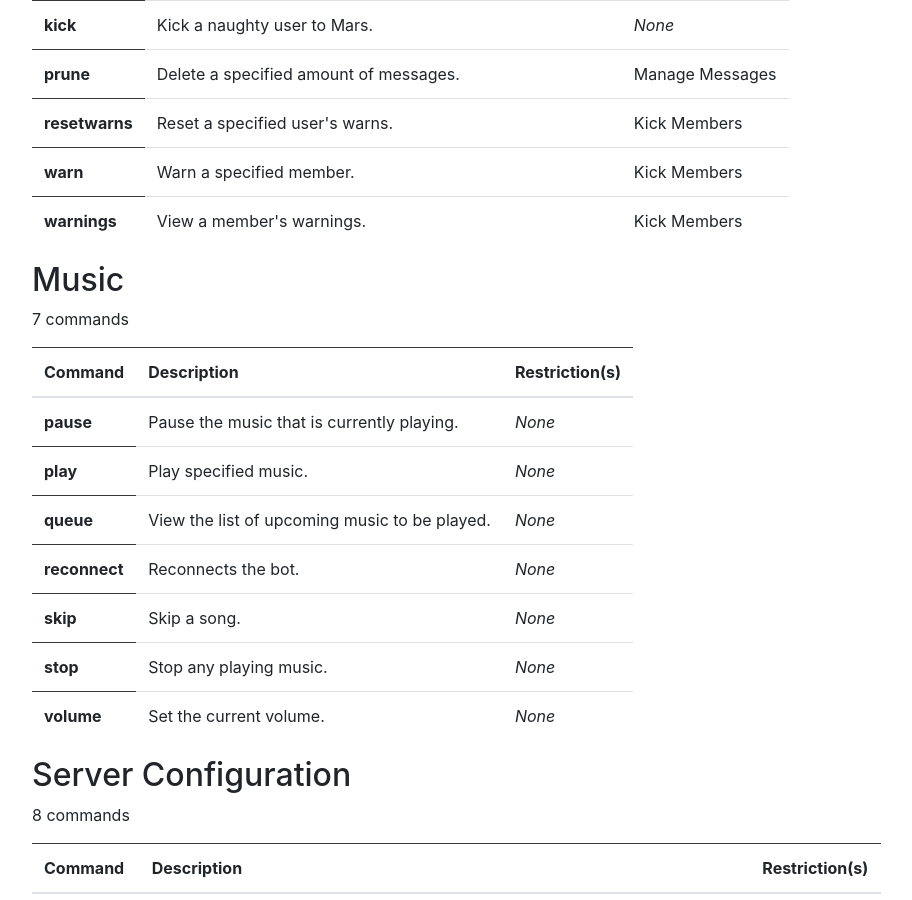
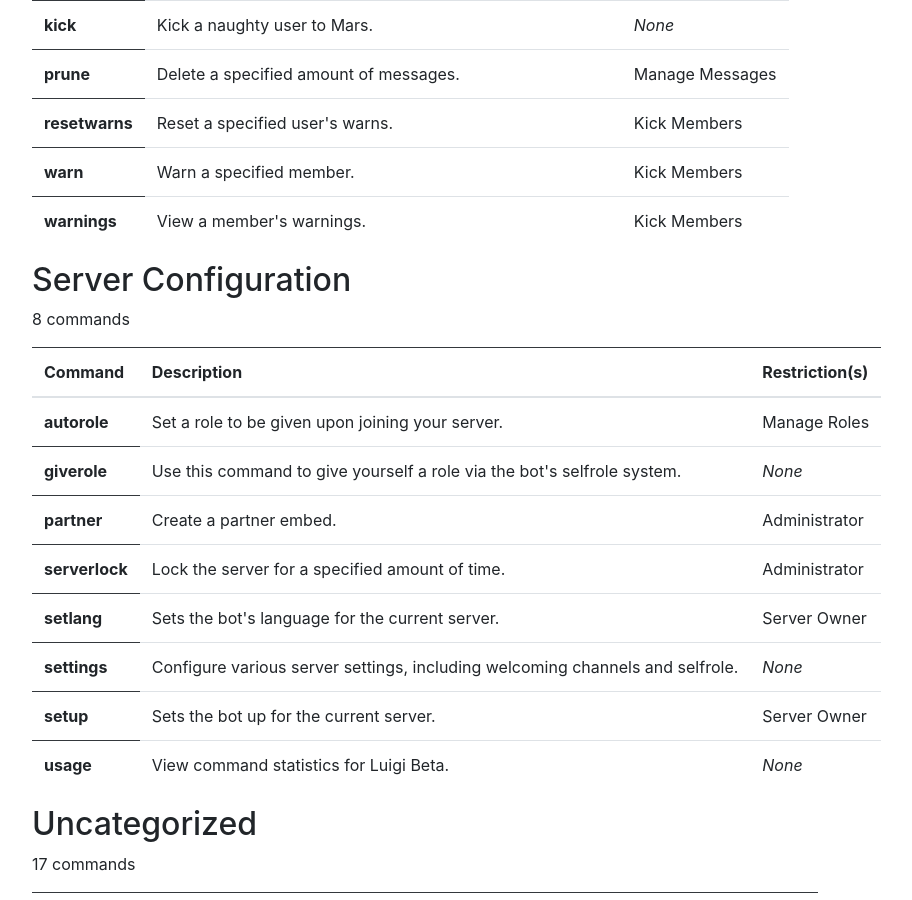
Before and after one commit to luigibeta/luigibeta.github.io, a Jekyll site: the page built from commands.html, in a window 1280 px wide and 900 px high, scrolled down 2842 px. Shown: the whole window, without its empty margins (53-965 px from the left). Built offline with Jekyll 4.4.1, drawn with Linux system fonts in a browser that asks for light colours; nearby versions of some CDN libraries; a style sheet for code colours, icons or effects is not loaded.

Commit message:
Remove music commands from the listing

```diff
--- a/_data/commands.yml
+++ b/_data/commands.yml
@@ -167,34 +167,13 @@
   description: Create a partner embed.
   category: Server Configuration
   restriction: Administrator
-- name: pause
-  description: Pause the music that is currently playing.
-  category: Music
-- name: play
-  description: Play specified music.
-  category: Music
 - name: prune
   description: Delete a specified amount of messages.
   category: Moderation
   restriction: Manage Messages
-- name: queue
-  description: View the list of upcoming music to be played.
-  category: Music
-- name: reconnect
-  description: Reconnects the bot.
-  category: Music
-- name: skip
-  description: Skip a song.
-  category: Music
-- name: stop
-  description: Stop any playing music.
-  category: Music
 - name: switch
   description: Set your Nintendo Switch friend code.
   category: Uncategorized
-- name: volume
-  description: Set the current volume.
-  category: Music
 - name: warn
   description: Warn a specified member.
   category: Moderation
```
